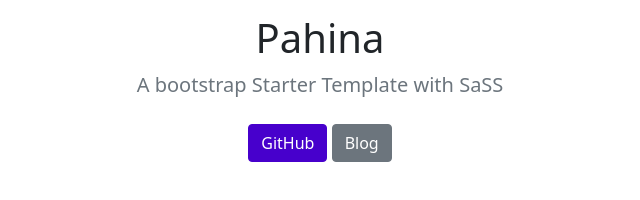
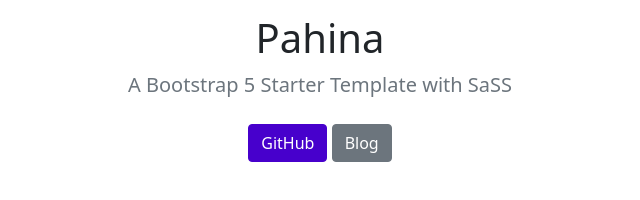
Before and after one commit to jahzlariosa/pahina-bs5-sass, a website: page index.html in a window 1280 px wide. Shown: the part 138-338 px from the top of the page, 320-960 px from the left. Drawn offline with nearby package versions, Linux system fonts and the light colour scheme; files that its build step writes are made by us from their sources; files whose address does not match are found by name.

Commit message:
Text Adjustment

```diff
--- a/index.html
+++ b/index.html
@@ -48,7 +48,7 @@
       <div class="row py-lg-5">
         <div class="col-lg-6 col-md-8 mx-auto">
           <h1 class="font-weight-light">Pahina</h1>
-          <p class="lead text-muted">A bootstrap Starter Template with SaSS</p>
+          <p class="lead text-muted">A Bootstrap 5 Starter Template with SaSS</p>
           <p>
             <a href="https://github.com/jahzlariosa/pahina-bs5-sass" class="btn btn-primary my-2">GitHub</a>
             <a href="https://josephlariosa.com" class="btn btn-secondary my-2">Blog</a>
```
